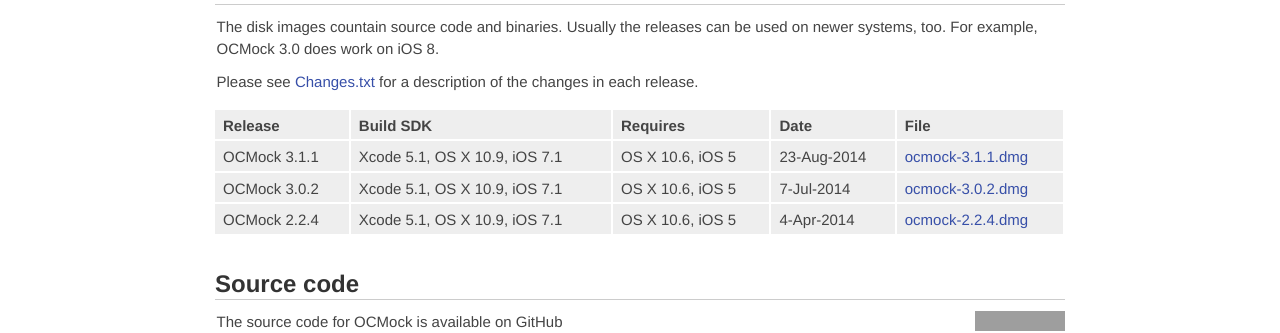
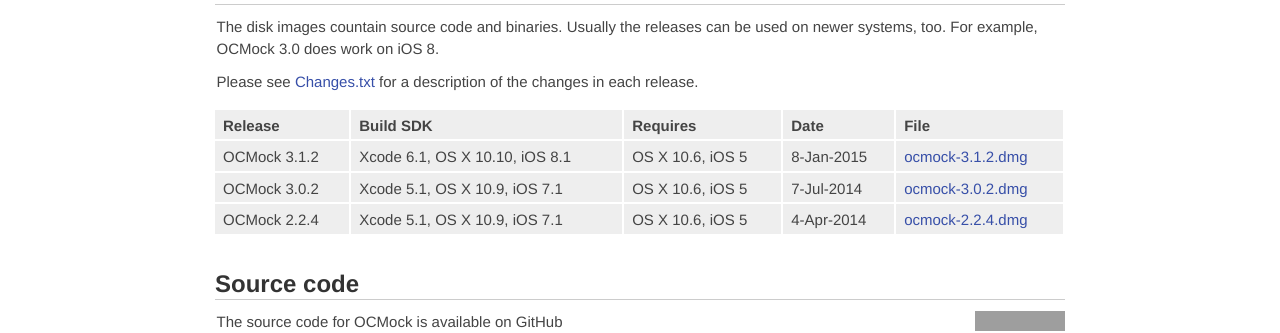
Before and after one commit to erikdoe/ocmock, a Jekyll site: the page built from download.html, in a window 1280 px wide. Shown: the part 195-528 px from the top of the page. Built offline with Jekyll 4.4.1, drawn with Linux system fonts in a browser that asks for light colours; comment, search, counter and statistics services are not loaded; grey boxes are pictures that could not be loaded.

Commit message:
Preparation for 3.1.2 release.

```diff
--- a/download.html
+++ b/download.html
@@ -23,11 +23,11 @@ published: true
 		<th>File</th>
 	</tr>
 	<tr>
-		<td>OCMock 3.1.1</td>
-		<td>Xcode 5.1, OS X 10.9, iOS 7.1</td>
+		<td>OCMock 3.1.2</td>
+		<td>Xcode 6.1, OS X 10.10, iOS 8.1</td>
 		<td>OS X 10.6, iOS 5</td>
-		<td>23-Aug-2014</td>
-		<td><a href="{{ site.baseurl }}/downloads/ocmock-3.1.1.dmg">ocmock-3.1.1.dmg</a></td>
+		<td>8-Jan-2015</td>
+		<td><a href="{{ site.baseurl }}/downloads/ocmock-3.1.2.dmg">ocmock-3.1.2.dmg</a></td>
 	</tr>
 	<tr>
 		<td>OCMock 3.0.2</td>
```
